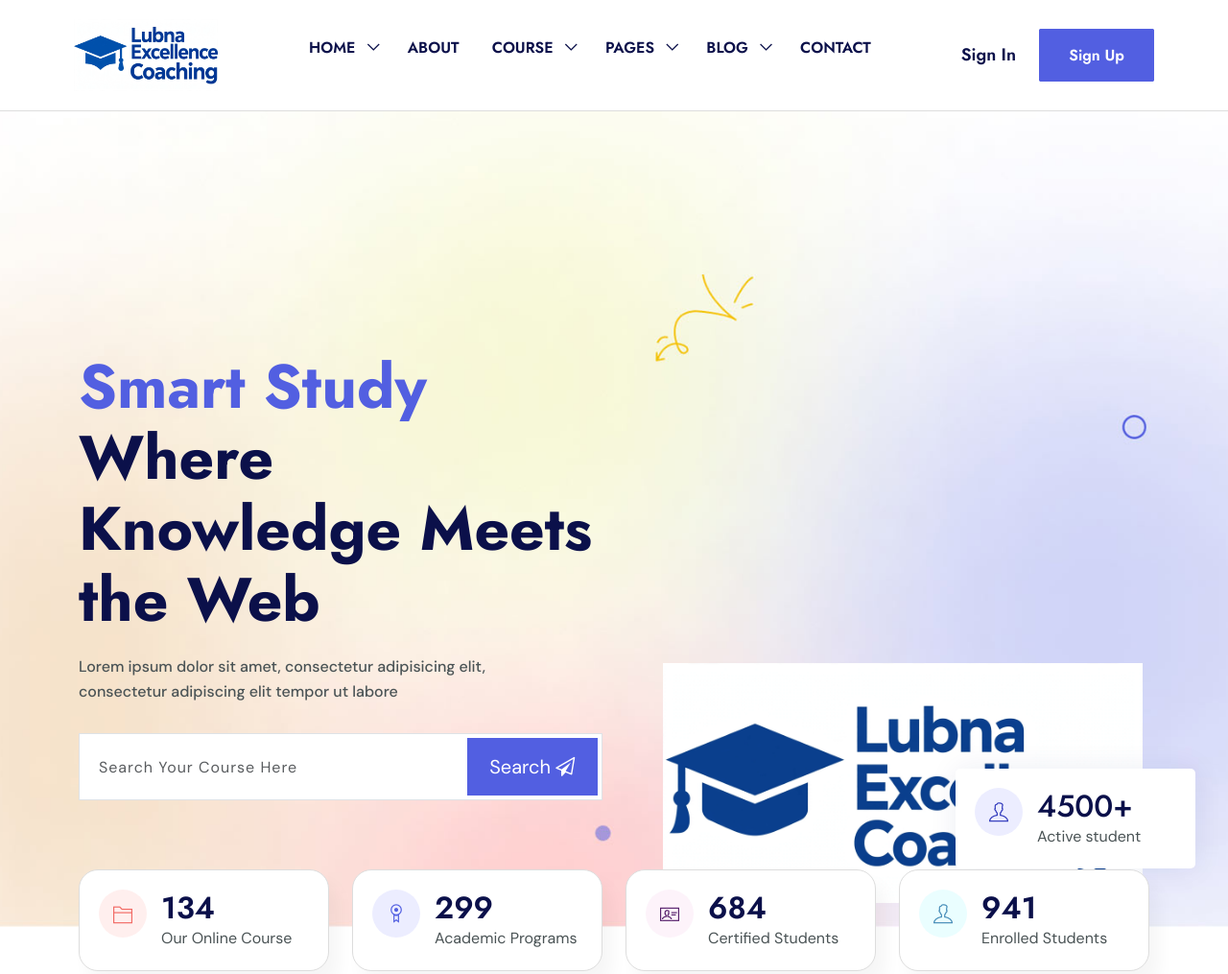
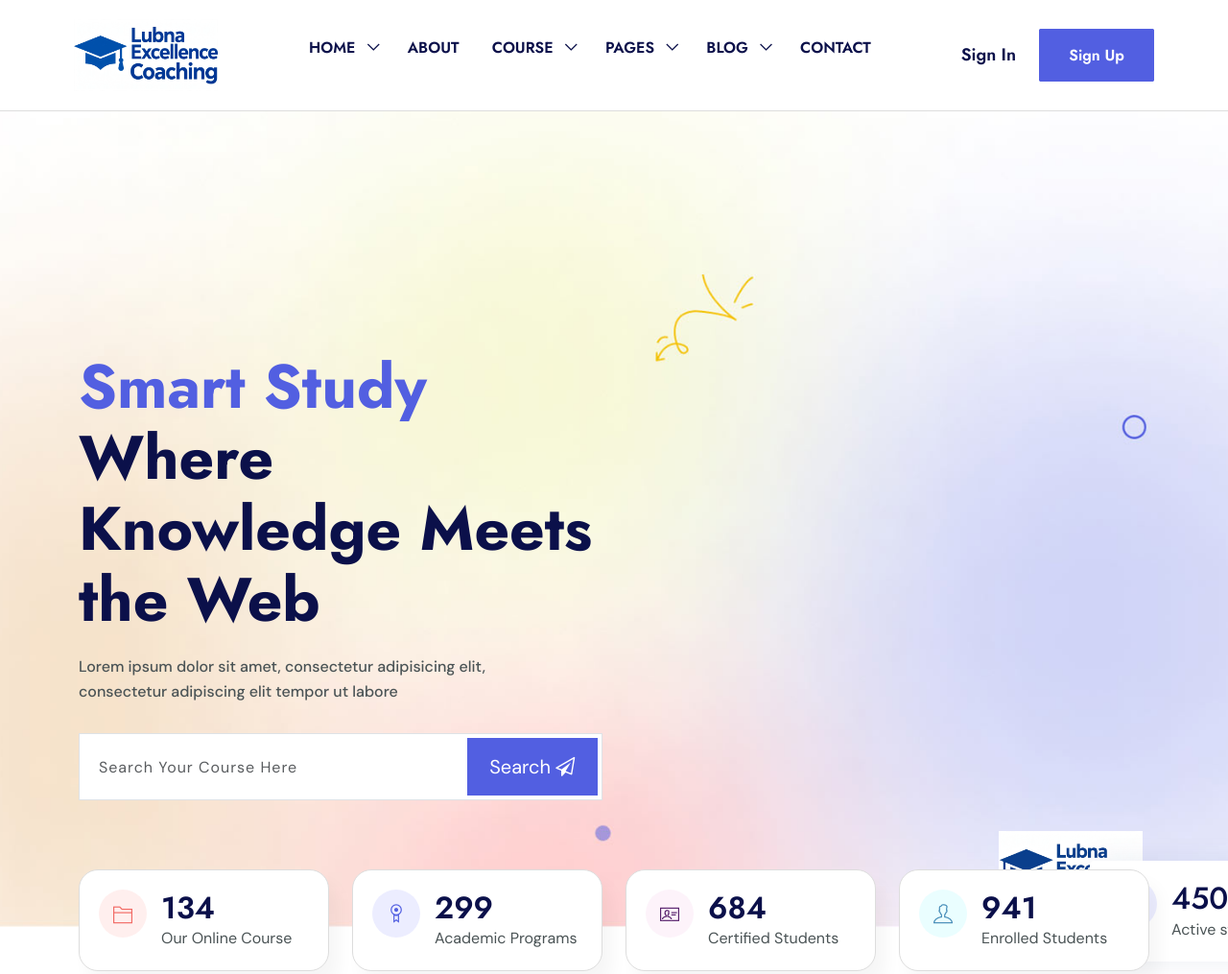
Before and after one commit to Themostgit/lubna-excellence-coaching, a plain HTML site: page index.html in a window 1280 px wide. Shown: the top 1015 px of the page at 96% size. Drawn offline with Linux system fonts and the light colour scheme.

Commit message:
Update index.html

```diff
--- a/index.html
+++ b/index.html
@@ -152,7 +152,7 @@
 				  </div><!--- END COL -->
 				  <div class="col-lg-6 col-sm-12 col-xs-12">
 					<div class="hero-text-img">
-						<img src="assets/img/logo-hero.png" class="img-fluid" style="max-width: 550px; width: 100% background:white; padding:25px; border-radius:15px; alt="Lubna Excellence Coaching" />
+						<img src="assets/img/logo-hero.png" class="img-fluid" style="max-width: 200px; width: 100% background:white; padding:25px; border-radius:15px; alt="Lubna Excellence Coaching" />
 						<div class="home_ps">
 							<span class="ti-user"></span>
 							<h2>4500+</h2>
```
